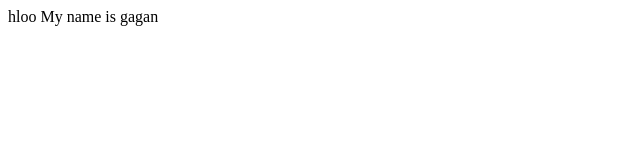
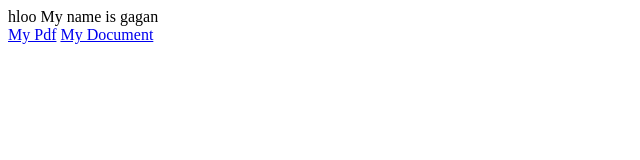
Before and after one commit to gagan905/gagan905.github.io, a plain HTML site: page index.html in a window 1280 px wide. Shown: the whole page, without its empty margins (0-640 px from the left). Drawn offline with Linux system fonts and the light colour scheme.

Commit message:
Add files via upload

```diff
--- a/index.html
+++ b/index.html
@@ -31,4 +31,6 @@ height="0" width="0" style="display:none;visibility:hidden"></iframe></noscript>
 
         hloo My name is  gagan
         </div>
+        <a href="document.pdf">My Pdf</a>
+        <a href ="word.docx">My Document</a>
     </body>
```
